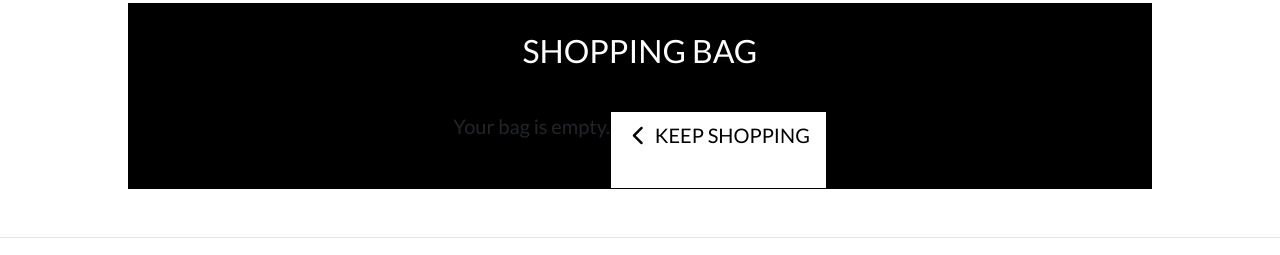
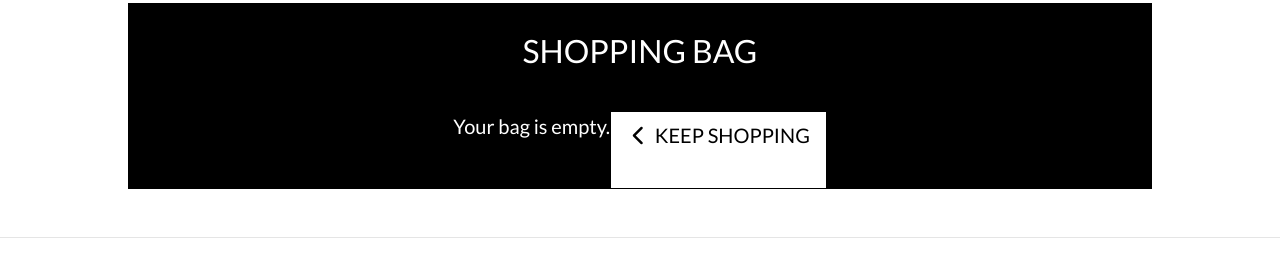
Before and after one commit to sree0831/MSP-4, a Django app: page /bag/ in a window 1280 px wide. Shown: the part 165-420 px from the top of the page. Run offline with Django 3.2, Linux system fonts and the light colour scheme; some libraries are stand-ins or nearby versions.

Commit message:
updated readme

```diff
--- a/bag/templates/bag/bag.html
+++ b/bag/templates/bag/bag.html
@@ -116,7 +116,7 @@
                         </table>
                     </div>
                 {% else %}
-                    <p class="lead mb-5">Your bag is empty.</p>
+                    <p class="lead mb-5 text-white">Your bag is empty.</p>
                     <a href="{% url 'products' %}" class="btn btn-outline-black rounded-0 btn-lg">
                         <span class="icon">
                             <i class="fas fa-chevron-left"></i>
```
Also changed, not shown: README.md, media/admin.PNG (added).
